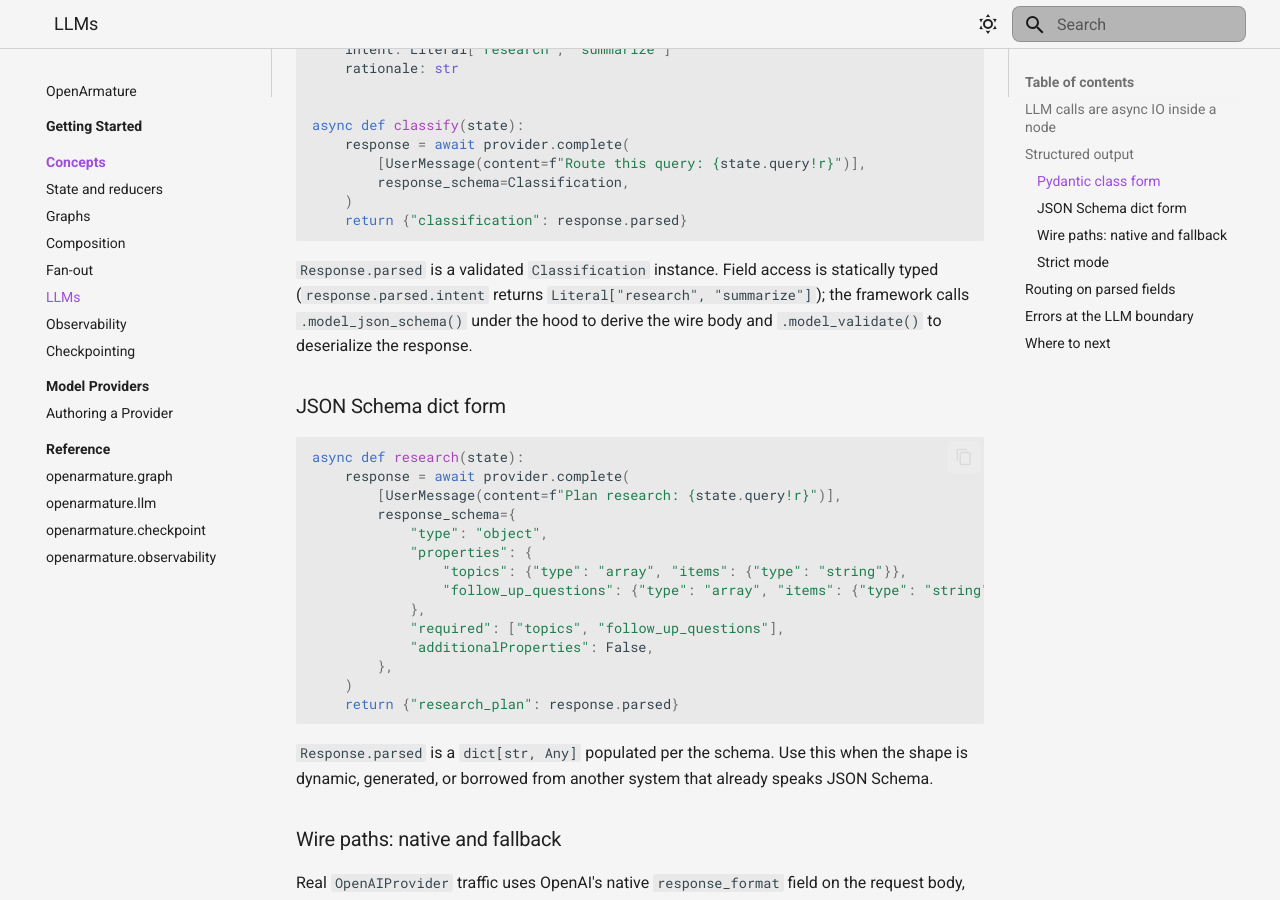
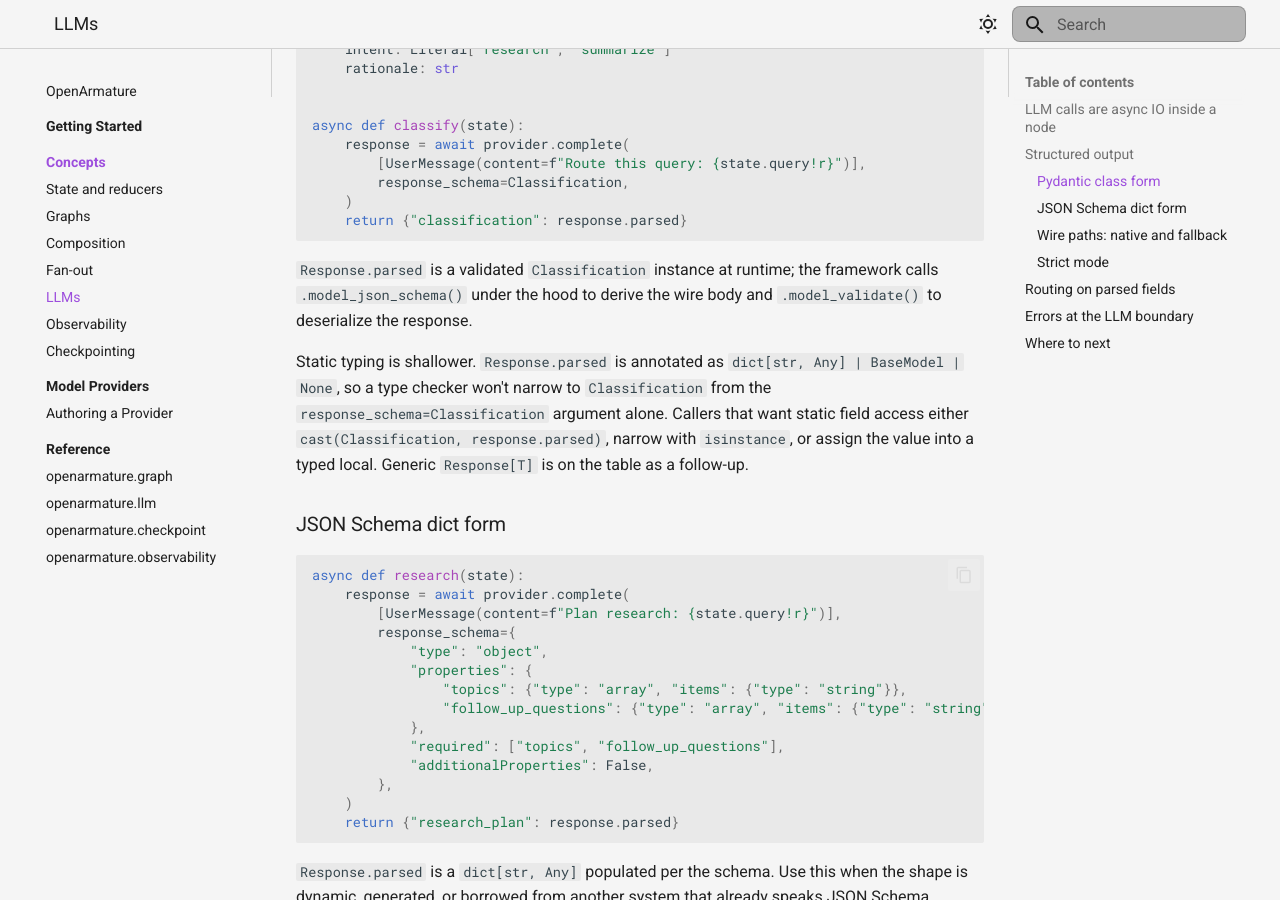
Before and after one commit to LunarCommand/openarmature-python, an MkDocs documentation site: the page built from docs/concepts/llms.md, in a window 1280 px wide and 900 px high, scrolled down 1797 px. Built offline with MkDocs 1.6.1 and Material for MkDocs 9.7.7, drawn with Linux system fonts in a browser that asks for light colours.

Commit message:
fix: third CoPilot review pass on PR #42
Addresses 5 remaining review threads (3 substantive, 2 stale on
already-fixed code):

- LlmProviderResponseAssertion (the typed assertion model in
  harness/expectations.py) now lists `parsed: Any | None`. The
  runtime assertion in test_llm_provider.py already handled it, but
  the typed parser had it under extra="forbid" and would have
  rejected any future case-shape LLM fixture using `parsed`. The
  021-028 fixtures slip past today on `calls:` form's permissive
  `LlmCallSpec.expected: dict[str, Any]`; this lines the two paths
  up.

- docs/model-providers/authoring.md skeleton comment tightened:
  removed the "ignore it and return free-form text" option from
  the response_schema guidance. A provider that silently drops the
  parameter violates the Protocol contract; callers expect either
  Response.parsed populated or StructuredOutputInvalid raised. Now
  only two valid options surfaced: raise ProviderInvalidRequest
  until implemented, or wire it through.

- docs/concepts/llms.md softened the static-typing claim in the
  Pydantic-class form section. Response.parsed is
  `dict[str, Any] | BaseModel | None`, so a type checker won't
  narrow from `response_schema=Classification` alone. The page now
  separates the runtime guarantee (validated instance) from static
  access (requires cast/isinstance/typed assignment); generic
  Response[T] flagged as a follow-up.

The two stale threads (examples/00-hello-world/main.py provider
cleanup, test_structured_output.py provider cleanup) were already
fixed in commit 8ed334c; replies sent + threads resolved without
code changes.

````diff
--- a/docs/concepts/llms.md
+++ b/docs/concepts/llms.md
@@ -97,11 +97,18 @@ async def classify(state):
     return {"classification": response.parsed}
 ```
 
-`Response.parsed` is a validated `Classification` instance. Field
-access is statically typed (`response.parsed.intent` returns
-`Literal["research", "summarize"]`); the framework calls
-`.model_json_schema()` under the hood to derive the wire body and
-`.model_validate()` to deserialize the response.
+`Response.parsed` is a validated `Classification` instance at
+runtime; the framework calls `.model_json_schema()` under the hood
+to derive the wire body and `.model_validate()` to deserialize the
+response.
+
+Static typing is shallower. `Response.parsed` is annotated as
+`dict[str, Any] | BaseModel | None`, so a type checker won't narrow
+to `Classification` from the `response_schema=Classification`
+argument alone. Callers that want static field access either
+`cast(Classification, response.parsed)`, narrow with `isinstance`,
+or assign the value into a typed local. Generic `Response[T]` is on
+the table as a follow-up.
 
 ### JSON Schema dict form
 
````
Also changed, not shown: docs/model-providers/authoring.md (+8 -5 lines), 1 other file.
